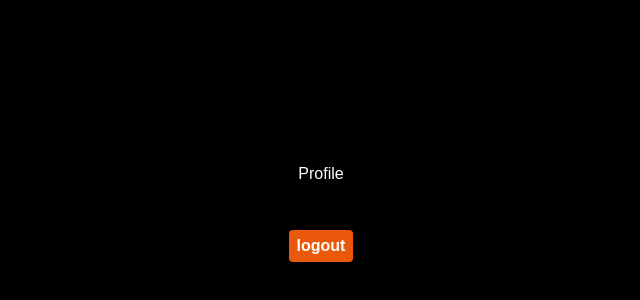
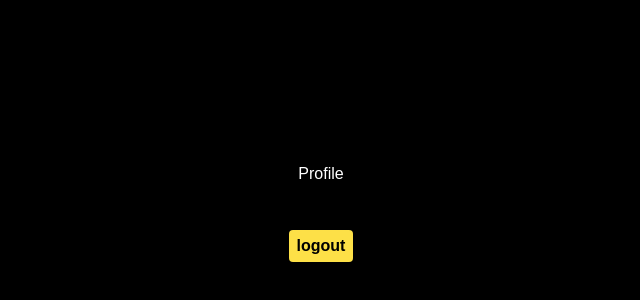
Before and after one commit to Ayushkr7380/NextJSAuthentication, a Next.js app: page /profile in a window 1280 px wide. Shown: the part 38-338 px from the top of the page, without its empty margins (319-959 px from the left). Built offline with nearby package versions, Linux system fonts and the light colour scheme.

Commit message:
css updated]

```diff
--- a/src/app/profile/page.tsx
+++ b/src/app/profile/page.tsx
@@ -34,7 +34,7 @@ const ProfilePage = () => {
             isLoading && <div>Loading...</div>
           }
         </div>
-        <div className='mt-5 px-2 py-1 font-bold rounded bg-orange-600 cursor-pointer'>
+        <div className='mt-5 px-2 py-1 font-bold rounded bg-yellow-300 cursor-pointer text-black'>
           <p onClick={logoutUser}>logout</p>
         </div>
     </div>
```
